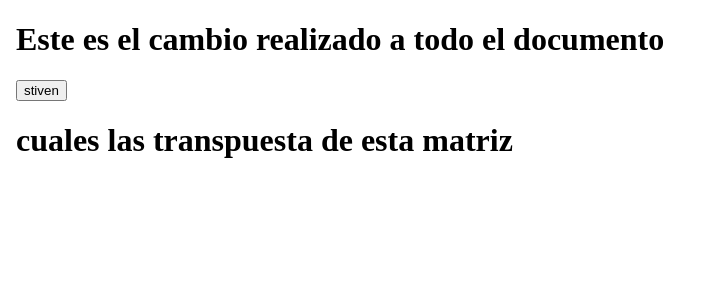
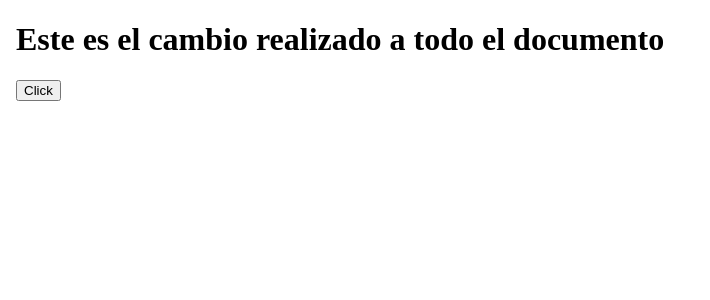
Before and after one commit to JamesGrisales/Proyecto_Gps, an Angular app: page / in a window 1280 px wide. Shown: the top 300 px of the page, without its empty margins (0-710 px from the left). Built offline with nearby package versions, Linux system fonts and the light colour scheme.

Commit message:
Se ha agragado una url al button

```diff
--- a/src/app/app.component.html
+++ b/src/app/app.component.html
@@ -6,11 +6,21 @@
   <meta name="viewport" content="width=device-width, initial-scale=1.0">
   <title>Document</title>
 </head>
+
+<script>
+
+
+
+</script>
 <body>
 
 <h1>Este es el cambio realizado a todo el documento</h1>
-<button>stiven</button>
-<h1> cuales las transpuesta de esta matriz</h1>
+
+<a href="https://www.google.com" _blank>
+  <button>Click</button>
+</a>
+
+
 
 </body>
 </html>
```
